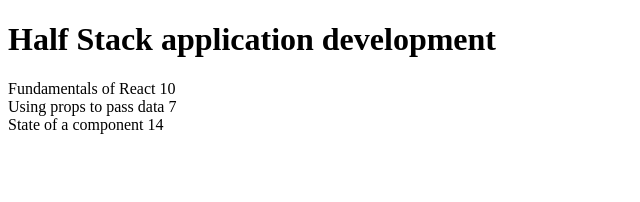
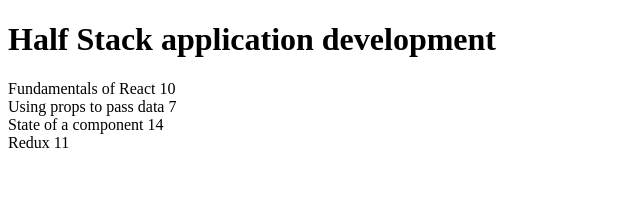
Before and after one commit to Camilapinz18/FullstackOpen-2022, a React (Create React App) app in the folder part2/courseinfo/: page / in a window 1280 px wide. Shown: the top 202 px of the page, without its empty margins (0-640 px from the left). Built offline with nearby package versions, Linux system fonts and the light colour scheme.

Commit message:
2.1: Course information step6 ended

```diff
--- a/part2/courseinfo/src/App.js
+++ b/part2/courseinfo/src/App.js
@@ -1,19 +1,33 @@
 import React from 'react';
-const Total = ({ sum }) => <p>Number of exercises {sum}</p>
+const Total = ({ sum }) => {
+  <div>
 
-const Part = ({part}) => {
-  return (
-<div>
-      {console.log("idPart:",part.id)}
-      {part.name} {part.exercises}
-</div>
-  )
+
+
+  </div>
+
 }
 
-const Content = ({partInfo}) => { //recibe un course.parts
+const Part = ({ part }) => {
   return (
     <div>
-      {partInfo.map((part) => <Part key={partInfo.id} part={part} />)}
+      {console.log("idPart:", part.id)}
+      {part.name} {part.exercises}
+
+    </div>
+  )
+
+
+}
+
+const Content = ({ partInfo }) => { //recibe un course.parts
+
+  let numbers
+  return (
+    <div>
+      {partInfo.map((part) => <Part key={part.id} part={part} />)}
+      {numbers=partInfo.map((number) => partInfo.exercises)}
+      {console.log(numbers)}
     </div>
   )
 }
@@ -57,6 +71,11 @@
         name: 'State of a component',
         exercises: 14,
         id: 3
+      },
+      {
+        name: 'Redux',
+        exercises: 11,
+        id:4
       }
     ]
   }
```
